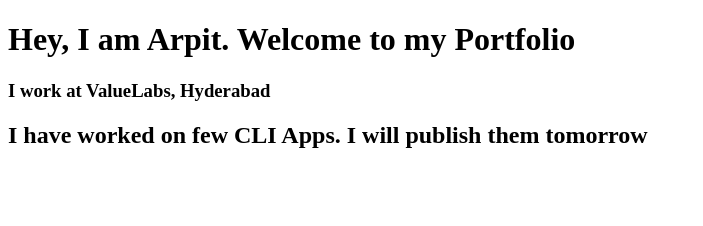
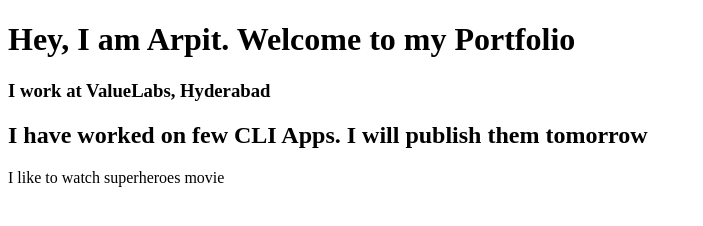
Before and after one commit to arpit15719/enigma, a plain HTML site: page index.html in a window 1280 px wide. Shown: the whole page, without its empty margins (0-703 px from the left). Drawn offline with Linux system fonts and the light colour scheme.

Commit message:
update hobbies

```diff
--- a/index.html
+++ b/index.html
@@ -10,5 +10,6 @@
     <h1>Hey, I am Arpit. Welcome to my Portfolio</h1>
     <h3>I work at ValueLabs, Hyderabad</h3>
     <h2>I have worked on few CLI Apps. I will publish them tomorrow</h2>
+    <p>I like to watch superheroes movie</p>
 </body>
 </html>
```
